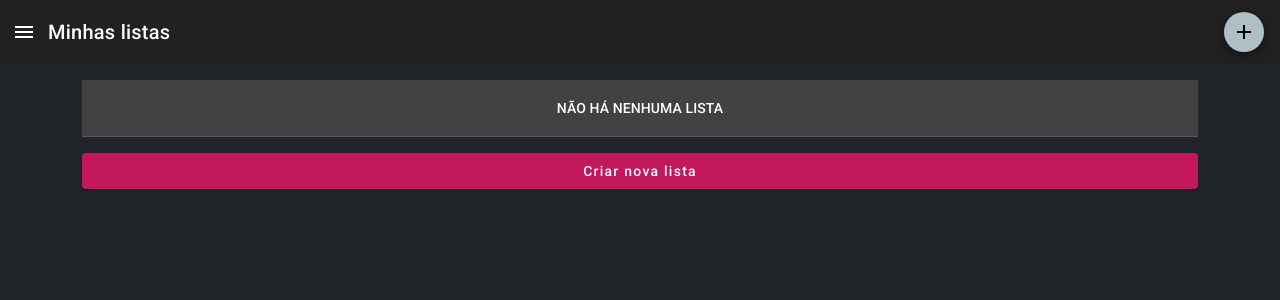
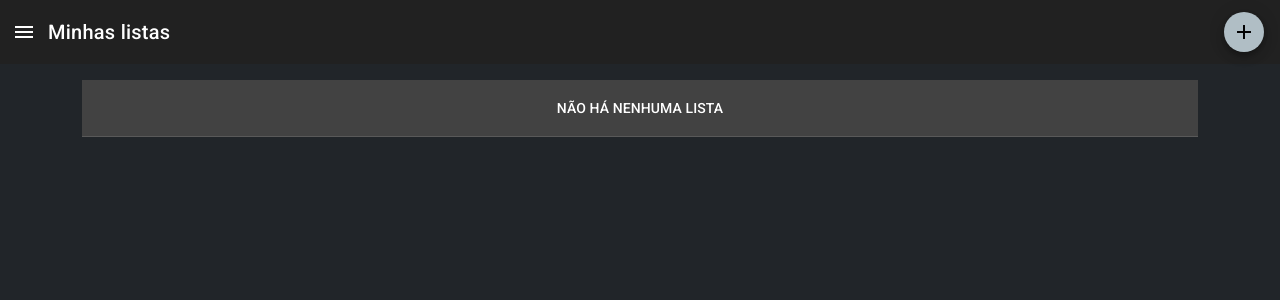
Before and after one commit to jooemanoel/02-lista, an Angular app: page /tabela in a window 1280 px wide. Shown: the top 300 px of the page. Built offline with nearby package versions, Linux system fonts and the light colour scheme.

Commit message:
remoção do botão rosa de criar lista

```diff
--- a/src/app/pages/tabela/tabela.component.html
+++ b/src/app/pages/tabela/tabela.component.html
@@ -32,14 +32,4 @@
     <tr mat-header-row *matHeaderRowDef="colunas"></tr>
     <tr mat-row *matRowDef="let row; columns: colunas"></tr>
   </table>
-  <div class="py-3 w-100">
-    <button
-      class="w-100"
-      mat-raised-button
-      color="primary"
-      (click)="criarLista()"
-    >
-      Criar nova lista
-    </button>
-  </div>
 </div>
```
Also changed, not shown: 4 other files (tests, documents, lock files or other folders).
